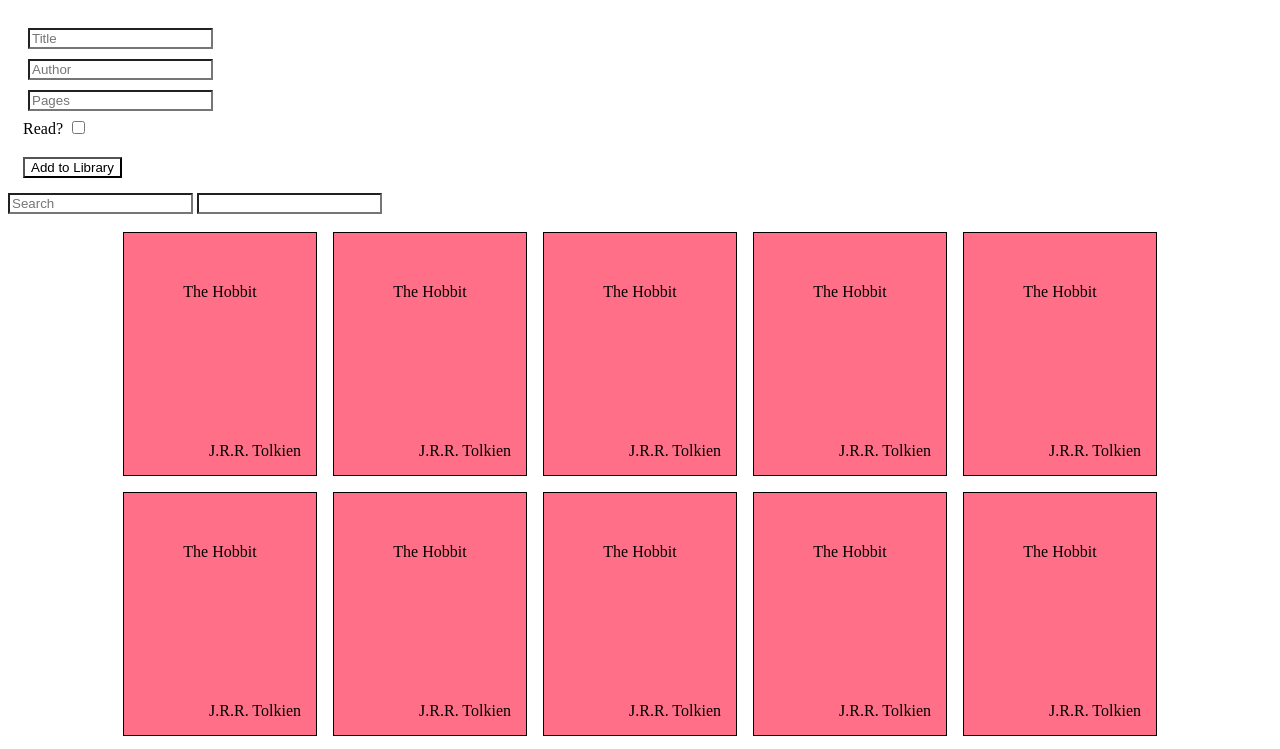
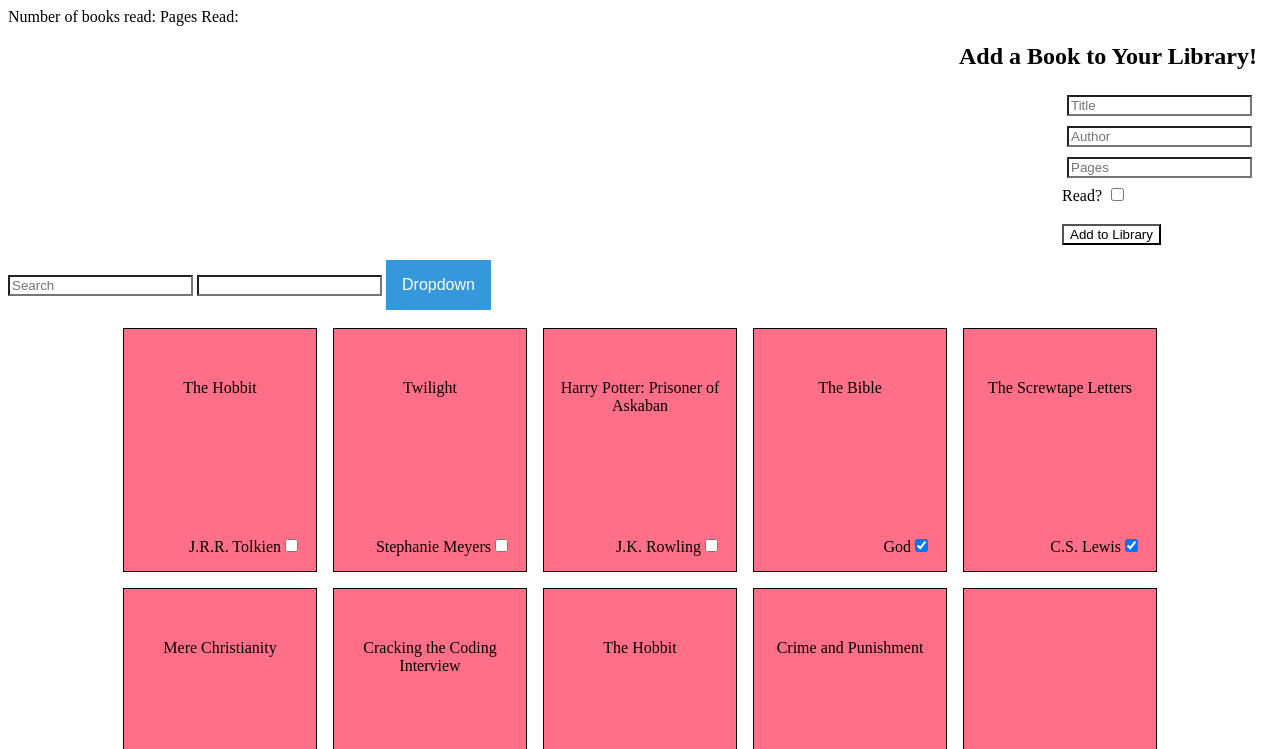
Before and after one commit to TinyBossofaMilk/Library, a plain HTML site: page index.html in a window 1280 px wide. Both pictures are taken after typing "Sample", "Sample", "5" into the empty fields and a click on the button "Add to Library". Shown: the top 749 px of the page. Drawn offline with Linux system fonts and the light colour scheme.

Commit message:
added checkbox hasread functionality and editing

```diff
--- a/book.js
+++ b/book.js
@@ -30,9 +30,6 @@
     });
 
 }
-
-
-
 
 function addBookButton()
 {
@@ -92,22 +89,6 @@
 
 }
 
-theHobbit = new Book("The Hobbit", "J.R.R. Tolkien", 295, false);
-myLibrary.push(theHobbit);
-myLibrary.push(theHobbit);
-myLibrary.push(theHobbit);
-myLibrary.push(theHobbit);
-myLibrary.push(theHobbit);
-myLibrary.push(theHobbit);
-myLibrary.push(theHobbit);
-myLibrary.push(theHobbit);
-myLibrary.push(theHobbit);
-myLibrary.push(theHobbit);
-myLibrary.push(theHobbit);
-console.log(theHobbit.info());
-
-
-
 const table = document.querySelector(".card-table");
 function populateTable()
 {
@@ -125,11 +106,19 @@
         author.className = "author";
 
         const hasRead = document.createElement("input");
-        hasRead.type = "checkbox"
+        hasRead.type = "checkbox";
+        hasRead.className = "hasRead";
+        hasRead.checked = book.hasRead;
+        hasRead.id = book.title;
 
+        hasRead.addEventListener("change", ()=>
+        {
+            book.hasRead = hasRead.checked;
+        });
 
         card.appendChild(title);
         card.appendChild(author);
+        author.appendChild(hasRead);
 
         table.appendChild(card);
     }
@@ -138,9 +127,52 @@
 
 function initialize()
 {
+    theHobbit = new Book("The Hobbit", "J.R.R. Tolkien", 295, false);
+    myLibrary.push(theHobbit);
+    myLibrary.push(new Book("Twilight", "Stephanie Meyers", 295, false));
+    myLibrary.push(new Book("Harry Potter: Prisoner of Askaban","J.K. Rowling", 300 , false));
+    myLibrary.push(new Book("The Bible", "God", 851, true));
+    myLibrary.push(new Book("The Screwtape Letters", "C.S. Lewis", 51, true));
+    myLibrary.push(new Book("Mere Christianity", "C.S. Lewis", 51, false));
+    myLibrary.push(new Book("Cracking the Coding Interview", "Aal Laackman", 51, false));
+    myLibrary.push(new Book("The Hobbit", "J.R. Tolkien", 51, false));
+    myLibrary.push(new Book("Crime and Punishment", "Doestevsky", 51, false));
+    myLibrary.push(new Book("", "", 51, true));
+    myLibrary.push(new Book("", "", 51, false));
+    myLibrary.push(theHobbit);
+    myLibrary.push(theHobbit);
+    myLibrary.push(theHobbit);
+    myLibrary.push(theHobbit);
+    myLibrary.push(theHobbit);
+    myLibrary.push(theHobbit);
+    myLibrary.push(theHobbit);
+    console.log(theHobbit.info());
+
     populateTable();
     // addButtonEvents();
 }
+
+/* When the user clicks on the button,
+toggle between hiding and showing the dropdown content */
+function myFunction() {
+    document.getElementById("myDropdown").classList.toggle("show");
+}
+
+// Close the dropdown menu if the user clicks outside of it
+window.onclick = function(event) {
+    if (!event.target.matches('.dropbtn')) {
+        var dropdowns = document.getElementsByClassName("dropdown-content");
+        var i;
+        for (i = 0; i < dropdowns.length; i++) {
+            var openDropdown = dropdowns[i];
+            if (openDropdown.classList.contains('show')) {
+                openDropdown.classList.remove('show');
+            }
+        }
+    }
+}
+/////////////////////////////////////////////////////////////////////////////////////////////
+
 
 initialize();
 
--- a/index.html
+++ b/index.html
@@ -9,11 +9,14 @@
 </head>
 <body>
     <div class="menu">
+        <section class="statistics">
+            Number of books read:
+            Pages Read:
 
-
-
+        </section>
 
         <form id="addBookForm">
+            <h2>Add a Book to Your Library!</h2>
             <input type="text" for="title" placeholder="Title">
             <br>
             <input type="text" for="author" placeholder="Author">
@@ -34,6 +37,15 @@
         <input type="search" for="search" placeholder="Search">
         <input type="">
 
+        <div class="dropdown">
+            <button onclick="myFunction()" class="dropbtn">Dropdown</button>
+            <div id="myDropdown" class="dropdown-content">
+              <a href="#">Link 1</a>
+              <a href="#">Link 2</a>
+              <a href="#">Link 3</a>
+            </div>
+        </div>
+
     </div>
 
     <div class="card-table"></div>
--- a/styles.css
+++ b/styles.css
@@ -97,5 +97,51 @@
 }
 
 .card input{
-    flex
+    justify-self: flex-end;
+    align-self: flex-start;
 }
+
+/* Dropdown Button */
+.dropbtn {
+    background-color: #3498DB;
+    color: white;
+    padding: 16px;
+    font-size: 16px;
+    border: none;
+    cursor: pointer;
+  }
+
+  /* Dropdown button on hover & focus */
+  .dropbtn:hover, .dropbtn:focus {
+    background-color: #2980B9;
+  }
+
+  /* The container <div> - needed to position the dropdown content */
+  .dropdown {
+    position: relative;
+    display: inline-block;
+  }
+
+  /* Dropdown Content (Hidden by Default) */
+  .dropdown-content {
+    display: none;
+    position: absolute;
+    background-color: #f1f1f1;
+    min-width: 160px;
+    box-shadow: 0px 8px 16px 0px rgba(0,0,0,0.2);
+    z-index: 1;
+  }
+
+  /* Links inside the dropdown */
+  .dropdown-content a {
+    color: black;
+    padding: 12px 16px;
+    text-decoration: none;
+    display: block;
+  }
+
+  /* Change color of dropdown links on hover */
+  .dropdown-content a:hover {background-color: #ddd}
+
+  /* Show the dropdown menu (use JS to add this class to the .dropdown-content container when the user clicks on the dropdown button) */
+  .show {display:block;}
```
